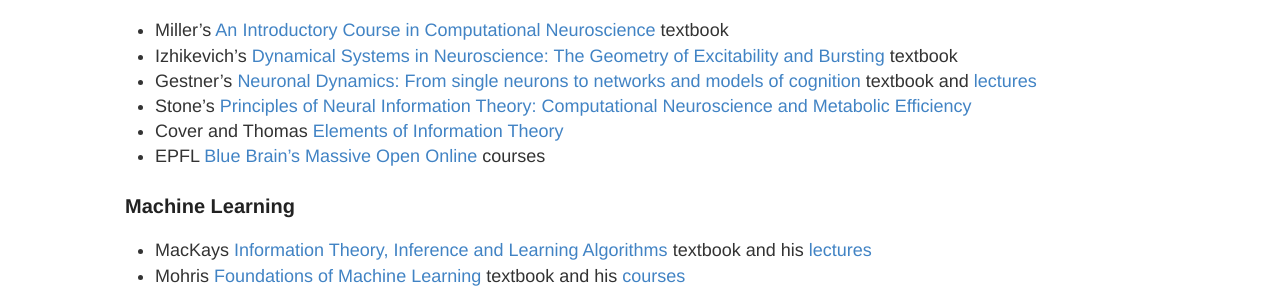
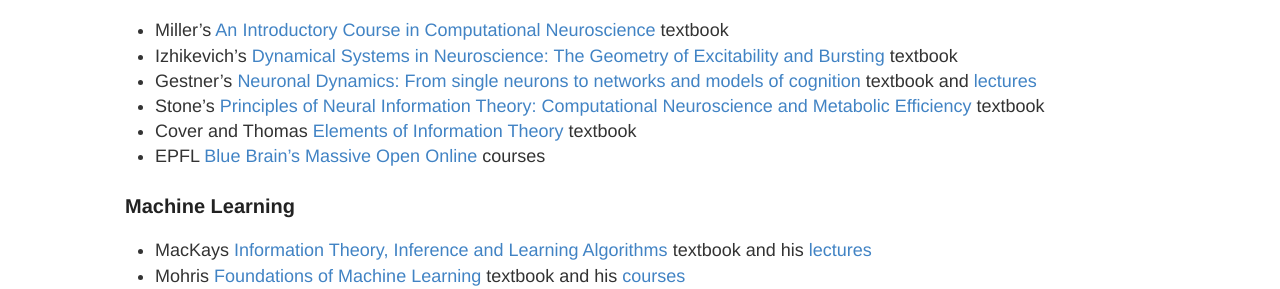
Before and after one commit to Mariusmarten/mariusmarten.github.io, a Jekyll site: the page built from resources.md, in a window 1280 px wide. Shown: the part 376-665 px from the top of the page. Built offline with Jekyll 4.4.1, drawn with Linux system fonts in a browser that asks for light colours.

Commit message:
Update resources.md

```diff
--- a/resources.md
+++ b/resources.md
@@ -10,8 +10,8 @@ A collection of resources for Machine Learning, Computational Neuroscience and C
 - Miller's [An Introductory Course in Computational Neuroscience](https://mitpress.mit.edu/books/introductory-course-computational-neuroscience) textbook
 - Izhikevich's [Dynamical Systems in Neuroscience: The Geometry of Excitability and Bursting](https://www.izhikevich.org/publications/dsn.pdf) textbook
 - Gestner's [Neuronal Dynamics: From single neurons to networks and models of cognition](https://neuronaldynamics.epfl.ch/online/index.html) textbook and [lectures](https://lcnwww.epfl.ch/gerstner/NeuronalDynamics-MOOCall.html)
-- Stone's [Principles of Neural Information Theory: Computational Neuroscience and Metabolic Efficiency](https://core.ac.uk/download/pdf/74233244.pdf)
-- Cover and Thomas [Elements of Information Theory](http://staff.ustc.edu.cn/~cgong821/Wiley.Interscience.Elements.of.Information.Theory.Jul.2006.eBook-DDU.pdf)
+- Stone's [Principles of Neural Information Theory: Computational Neuroscience and Metabolic Efficiency](https://core.ac.uk/download/pdf/74233244.pdf) textbook
+- Cover and Thomas [Elements of Information Theory](http://staff.ustc.edu.cn/~cgong821/Wiley.Interscience.Elements.of.Information.Theory.Jul.2006.eBook-DDU.pdf) textbook
 - EPFL [Blue Brain's Massive Open Online](https://www.epfl.ch/research/domains/bluebrain/blue-brain/massive-open-online-courses/) courses
 
 ### Machine Learning
```
